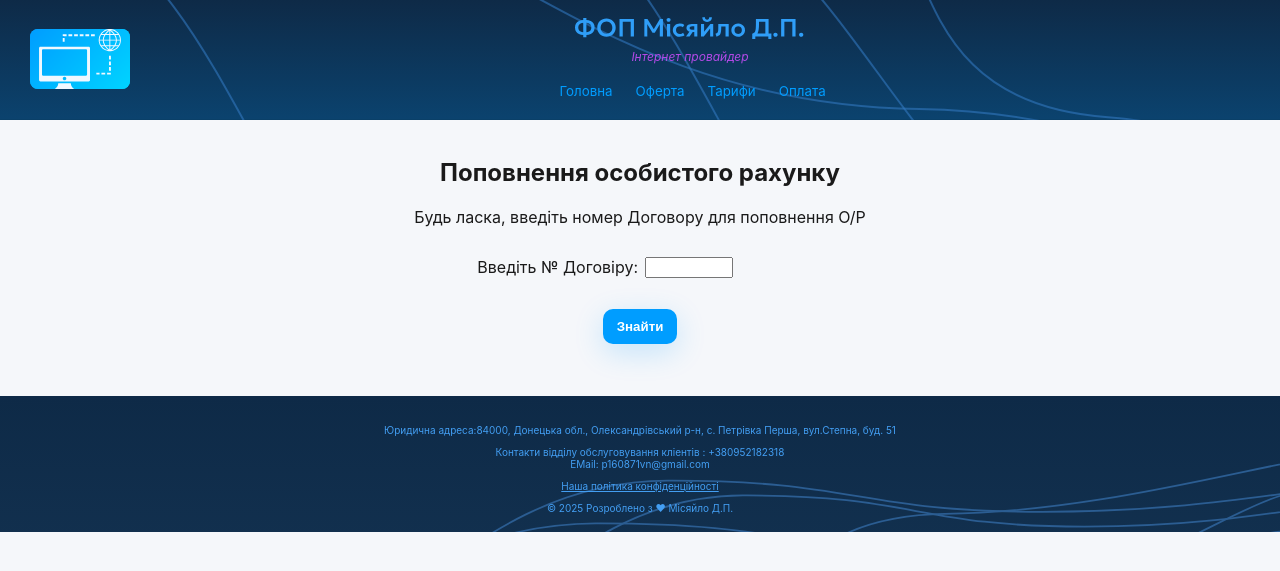
After one commit to bvvbvv/liqpay_work, a Flask app: template templates/form_work.html in a window 1280 px wide. The commit adds this page. Shown: the top 571 px of the page. Run offline with Flask 3, Linux system fonts and the light colour scheme; the template is opened without the code that fills it, so the values that code supplies are empty; some libraries are stand-ins or nearby versions.

Commit message:
Вариант отключения пополнения счета

```diff
--- /dev/null
+++ b/templates/form_work.html
@@ -0,0 +1,32 @@
+{% extends "base.html" %}
+
+{% block content %}
+<!-- <div class="container content-block"> -->
+<div style="text-align: center;">
+  <h2>Поповнення особистого рахунку</h2>
+  <p>Будь ласка, введіть номер Договору для поповнення О/Р</p>
+</div>
+<div class="container-div">
+  <!-- <form class="simple-form" action="{{ url_for('form') }}" method="post" novalidate> -->
+  <form action="/pay_check_contract" method="POST"> <!--форма данных до проверки номера договора -->
+    <table width="390px" style="min-height: 120px;" class="centered-table">
+      <tr style="min-height: 40px;">
+        <td width="50%">
+            <div style="text-align: right;">Введіть № Договіру:</div>
+        </td>
+        <td>
+            <div  style="text-align: left;">
+                <input type="text" id="contract" name="contract" value= '' required
+                style="margin-left:3px;width:80px;">
+            </div>
+        </td>
+      </tr>
+      <tr style="min-height: 40px;">
+        <td colspan="2" align="center">
+           <button type="submit" id="pay_action" name="pay_action" value="confirm_pay" class="btn">Знайти</button>
+        </td>
+      </tr>
+    </table>
+  </form>
+</div>
+{% endblock %}
```
Also changed, not shown: templates/form.html (+1 -21 lines).
